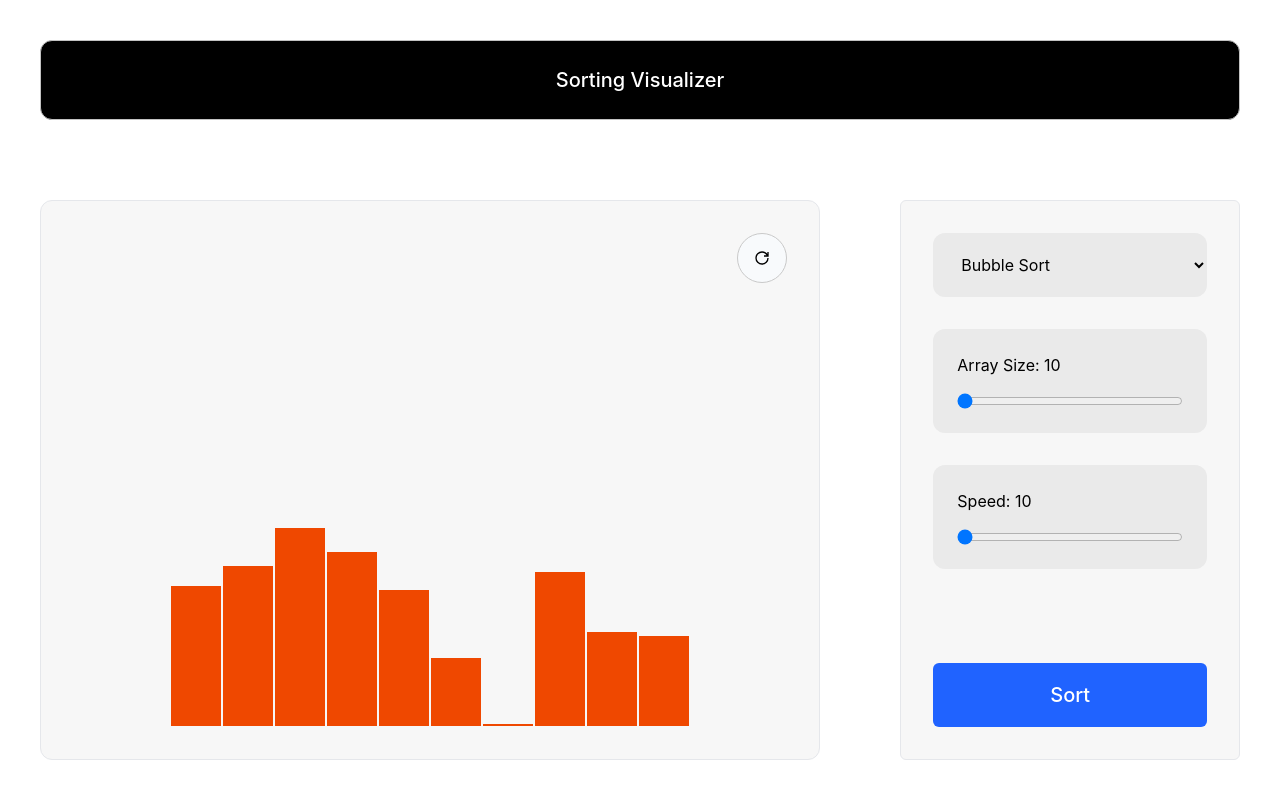
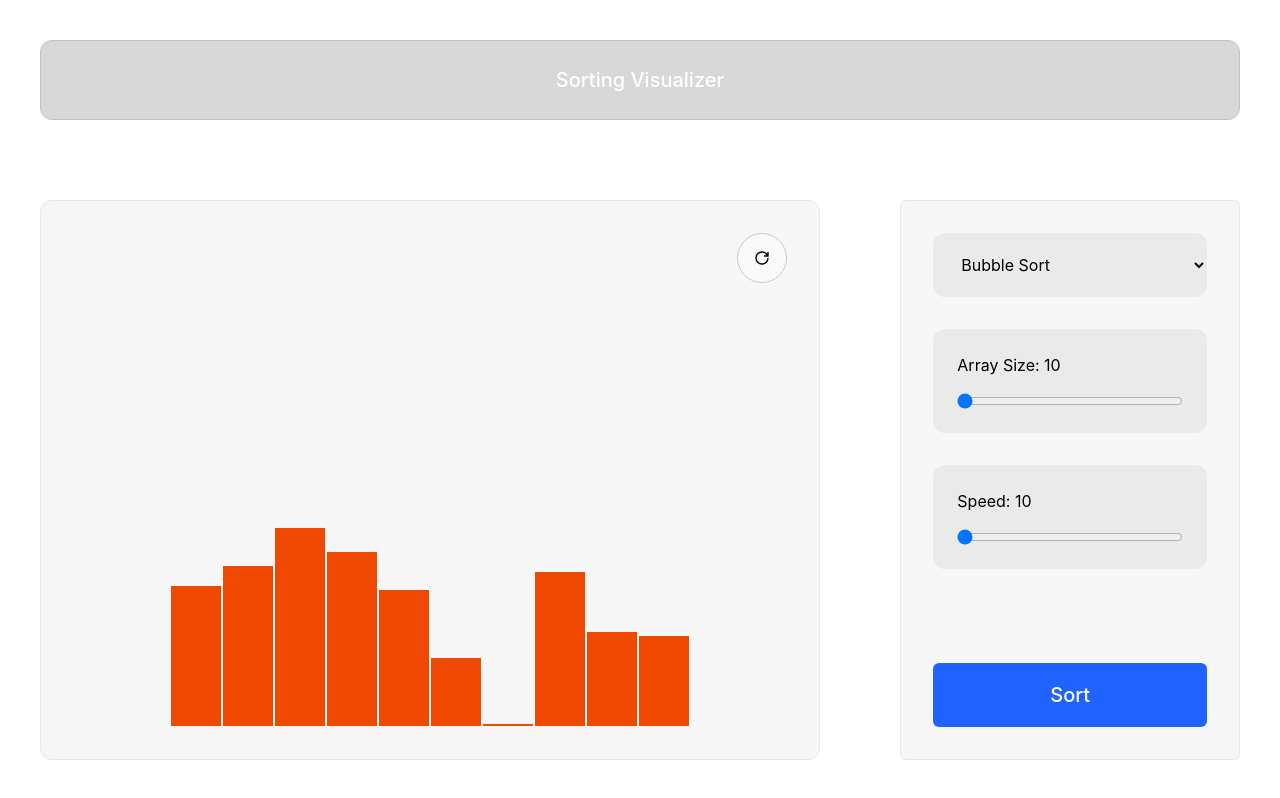
Before and after one commit to thekarandeveloper/Sorting-Visualizer, a React (Create React App) app in the folder client/: page / in a window 1280 px wide. Built offline with nearby package versions, Linux system fonts and the light colour scheme.

Commit message:
nav-color-fixed

```diff
--- a/client/src/components/Navbar.js
+++ b/client/src/components/Navbar.js
@@ -2,7 +2,7 @@ import React from 'react'
 
 function Navbar() {
   return (
-    <section className='bg-[black] h-[10vh] flex justify-center items-center rounded-xl border border-[#c2c2c2]'>
+    <section className='bg-[#d8d8d8] h-[10vh] flex justify-center items-center rounded-xl border border-[#c2c2c2]'>
 
     <div className='text-xl font-medium text-white'>Sorting Visualizer</div>
 
```
